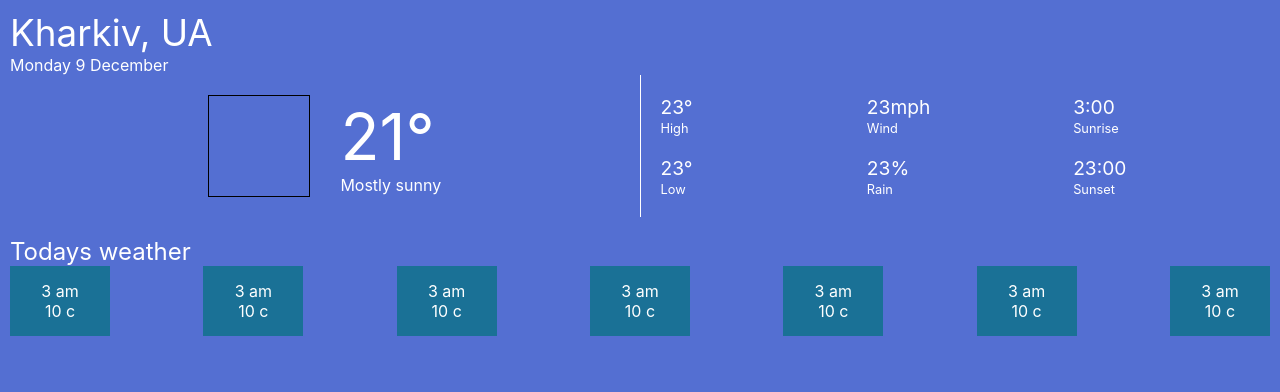
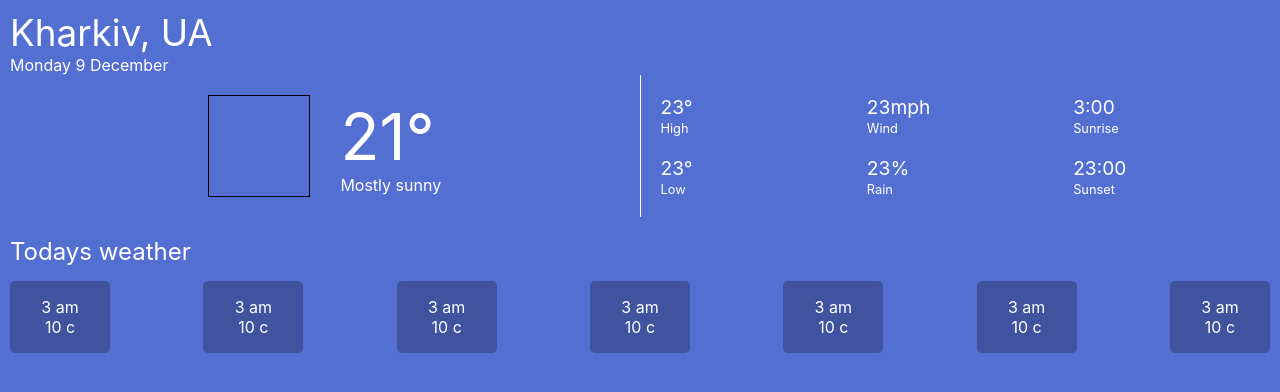
Before and after one commit to turbolukoshko/weather-app, a React (Create React App) app: page / in a window 1280 px wide. Shown: the top 392 px of the page. Built offline with nearby package versions, Linux system fonts and the light colour scheme.

Commit message:
added a new styles for WeatherForecast component

```diff
--- a/src/components/WeatherForecast/WeatherForecast.scss
+++ b/src/components/WeatherForecast/WeatherForecast.scss
@@ -10,13 +10,16 @@
   display: flex;
   flex-wrap: wrap;
   justify-content: space-between;
+  margin-top: 15px;
   .weather-forecast__item {
     display: flex;
     flex-direction: column;
     align-items: center;
     flex: 0 1 100px;
     padding: 15px;
-    background: rgb(26, 113, 150);
+    background: rgba(0, 0, 0, 0.25);
+    border: 1px solid transparent;
+    border-radius: 5px;
     box-sizing: border-box;
   }
 }
```
